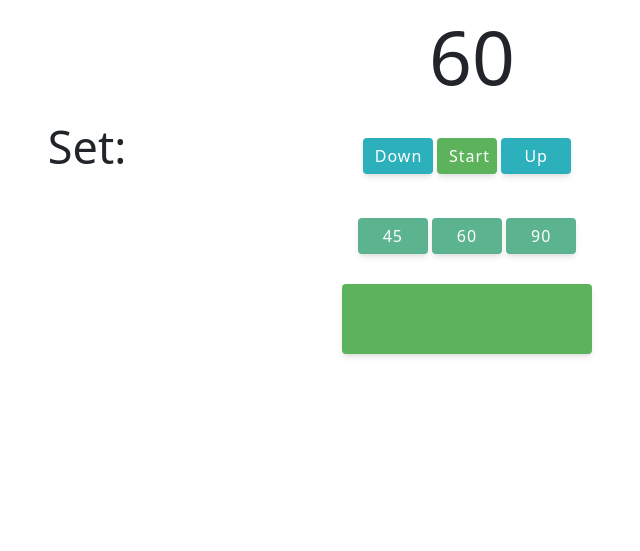
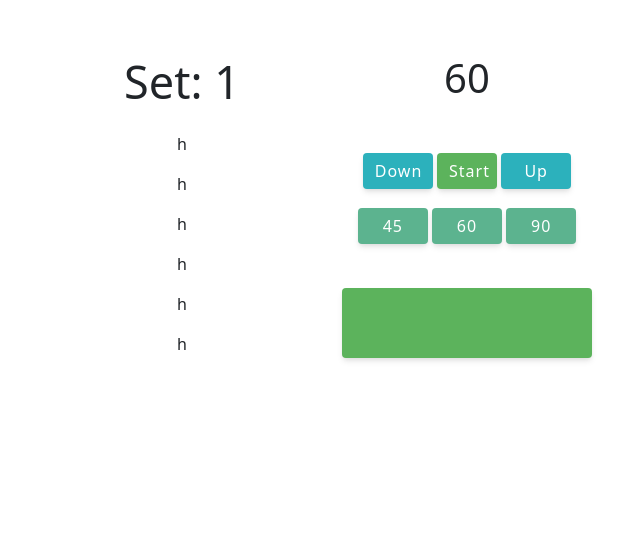
Before and after one commit to P-Pimentinha/OIT, a website with bundled scripts: page public/index.html in a window 1280 px wide. Shown: the whole page, without its empty margins (173-813 px from the left). Built offline with nearby package versions, Linux system fonts and the light colour scheme.

Commit message:
style: reworks the layout

```diff
--- a/public/css/timer.css
+++ b/public/css/timer.css
@@ -1,11 +1,19 @@
 .timer {
-  margin: 0 auto;
-  text-align: center;
+  /* margin: 0 auto;
+  text-align: center; */
 }
 
-.counter {
+/* .counter {
   width: 100px;
-  display: inline-block;
+  font-size: 100%;
+} */
+
+.mainRow {
+  height: 500px;
+}
+
+.secondaryRow {
+  height: 80px;
 }
 
 .buttons {
@@ -18,11 +26,8 @@
 }
 
 .btn {
-  margin: 0 auto;
-  text-align: center;
-  display: inline-block;
-  margin-top: 25px;
   width: 70px;
+  height: auto;
   background-color: rgb(92, 179, 143);
 
   cursor: pointer;
@@ -81,17 +86,11 @@
   opacity: 50%;
 }
 
-.counter {
-  font-size: 75px;
-  margin: 0 auto;
-}
-
 .alert {
   width: 250px;
   height: 70px;
   background-color: rgb(92, 179, 92);
   margin: 0 auto;
-  margin-top: 30px;
 
   border: transparent;
   border-radius: 0.25rem;
@@ -113,4 +112,10 @@
 .row {
   background-color: rgb(236, 93, 23);
   border: rgb(255, 199, 64) solid 3px;
+}
+
+[class*='col'] {
+  border: black solid 5px;
+  background-color: rgb(100, 0, 228);
+  color: rgb(255, 255, 255);
 } */
--- a/public/index.html
+++ b/public/index.html
@@ -34,35 +34,51 @@
     <!-- <div class="alert"></div> -->
 
     <!-- bootstrap layout -->
-    <div class="container text-center">
+    <div class="container text-center mt-5">
+      <div class="row mainRow">
+        <!-- col 1 -->
+        <div class="col">
           <div class="row">
-        <p class="counter"></p>
+            <div class="col"></div>
+            <div class="col">
+              <p id="set"></p>
+              <p>h</p>
+              <p>h</p>
+              <p>h</p>
+              <p>h</p>
+              <p>h</p>
+              <p>h</p>
+            </div>
+          </div>
         </div>
 
-      <div class="row" style="height: 80px; overflow-y: auto">
-        <div class="col-4">
-          <p id="set"></p>
+        <!-- col 2 -->
+        <div class="col">
+          <div class="row secondaryRow">
+            <div class="col"><p class="counter fs-1"></p></div>
           </div>
-        <div class="col-4">
+
+          <div class="row secondaryRow">
+            <div class="col">
               <button class="UpDown btnDown">Down</button>
               <button class="btnStart">Start</button>
               <button class="UpDown btnUp">Up</button>
             </div>
-        <div class="col-4"></div>
           </div>
 
-      <div class="row">
-        <div class="col-md-12">
+          <div class="row secondaryRow">
+            <div class="col">
               <button class="btn res45">45</button>
               <button class="btn res60">60</button>
               <button class="btn res90">90</button>
             </div>
           </div>
-
-      <div class="row">
-        <div class="col-md-12">
+          <div class="row secondaryRow">
             <div class="alert"></div>
           </div>
+        </div>
+        <!-- col 3 -->
+        <div class="col mainRow"></div>
       </div>
     </div>
 
--- a/public/js/timer.js
+++ b/public/js/timer.js
@@ -1,4 +1,5 @@
 import Timer from './timer/Timer.js';
+import Set from './timer/Set.js';
 
 const counter = document.querySelector('.counter');
 const startButton = document.querySelector('.btnStart');
@@ -10,8 +11,8 @@ const resThree = document.querySelector('.res90');
 const squareAlert = document.querySelector('.alert');
 const set = document.getElementById('set');
 
-set.innerHTML = 'Set: ';
 const timerObj = new Timer();
+const setObj = new Set();
 
 // let timer = 50;
 let interval;
@@ -30,12 +31,23 @@ let interval;
 // Sets the Initial Timer to the default value 60; or to the value in localStorage
 (function setTimer() {
   const time = localStorage.getItem('timer');
+  const setLoSt = localStorage.getItem('set');
+
   if (time && time != 0) {
     timerObj.setTime(time);
   } else {
     timerObj.setTime(60);
   }
+
+  if (setLoSt) {
+    setObj.setSet(setLoSt);
+  } else {
+    setObj.setSet(1);
+  }
+
   counter.innerHTML = timerObj.getTime();
+
+  set.innerHTML = 'Set: ' + setObj.getSet();
 })();
 
 function initTimer() {
@@ -79,6 +91,7 @@ function timerFunc() {
     clearInterval(interval);
     timerObj.setTime(localStorage.getItem('timer'));
     counter.innerHTML = timerObj.getTime();
+    setObj.add(set);
     return;
   }
   timerObj.subTimer(counter);
--- /dev/null
+++ b/public/js/timer/Set.js
@@ -0,0 +1,22 @@
+export default class Set {
+  constructor(set = 1) {
+    this.set = set;
+  }
+
+  //methods
+  add(set) {
+    this.set++;
+    if (this.set === 5) this.set = 1;
+    localStorage.setItem('set', this.set);
+    set.innerHTML = 'Set: ' + this.set;
+  }
+
+  //getters & setters
+  getSet() {
+    return this.set;
+  }
+
+  setSet(set) {
+    this.set = set;
+  }
+}
```
Lines whose indentation alone changed are shown as unchanged.
